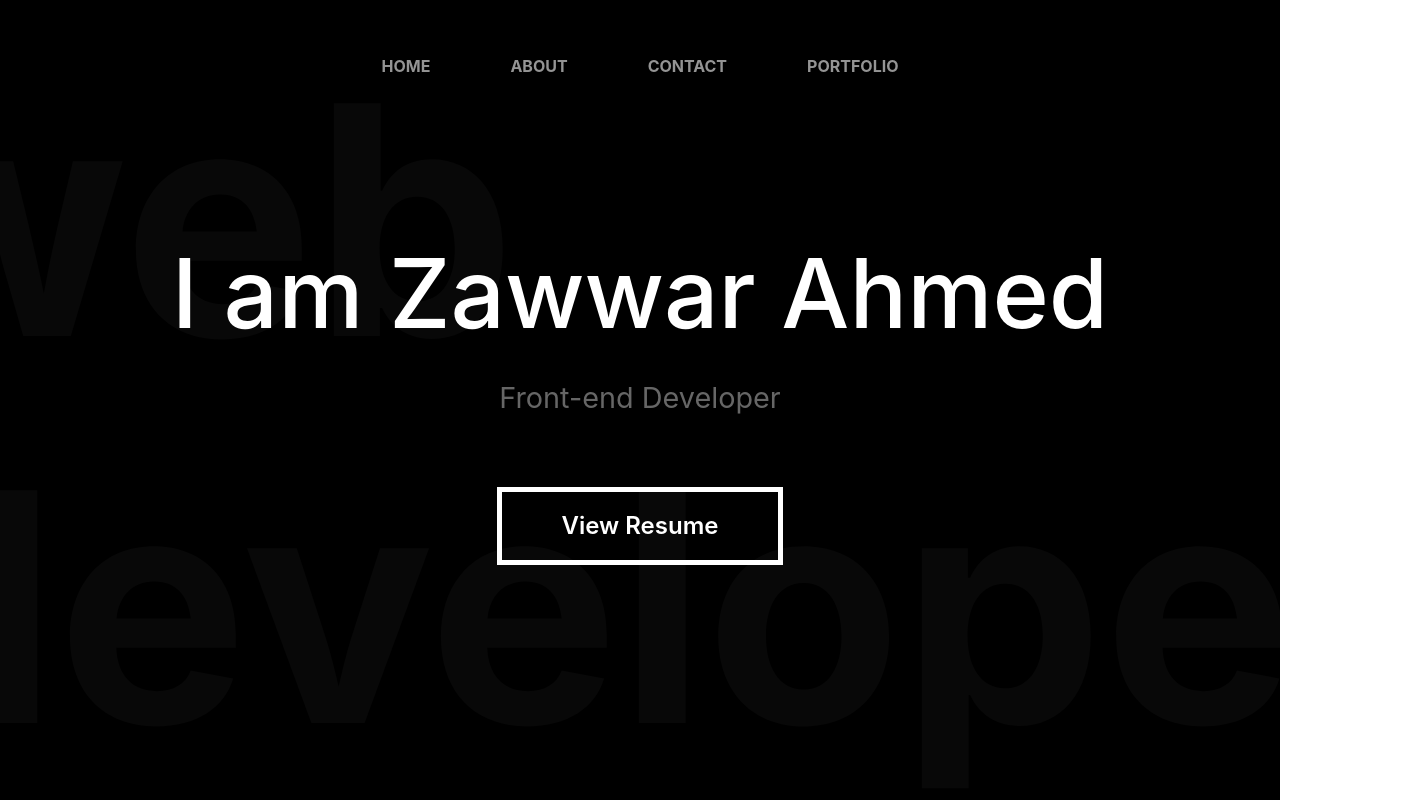
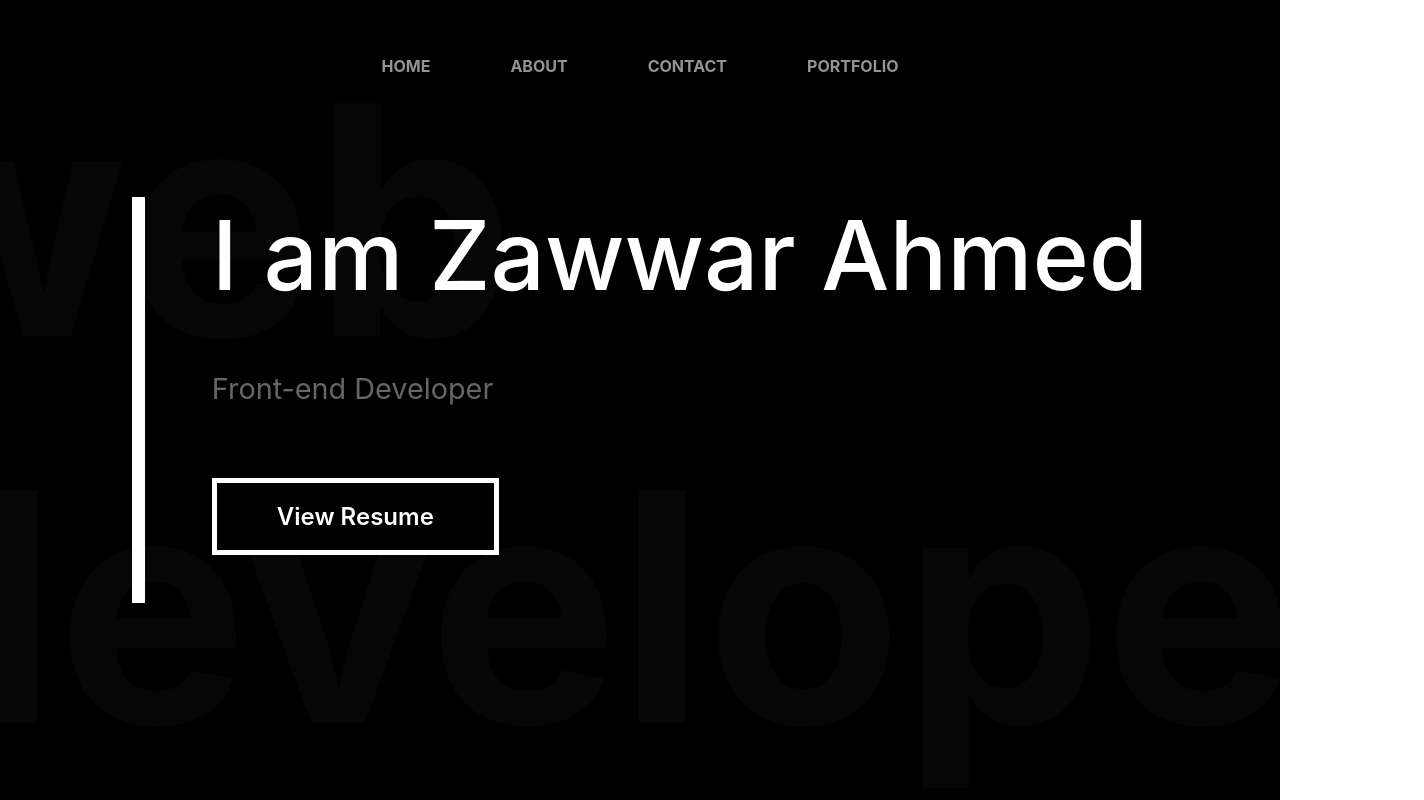
Before and after one commit to SyedZawwarAhmed/my-portfolio, a React (Create React App) app: page / in a window 1280 px wide. Shown: the top 800 px of the page, 1424 px wide, since content can reach past the window. Built offline with nearby package versions, Linux system fonts and the light colour scheme.

Commit message:
home page animations added

```diff
--- a/src/App.css
+++ b/src/App.css
@@ -9,6 +9,8 @@
   --dark: hsl(0, 0%, 0%);
   --grey: hsl(0, 0%, 58%);
   --dark-grey: hsl(0, 0%, 40%);
+  --accent: #8C5F66;
+  --accent: #614246;
 }
 
 html {
--- a/src/App.js
+++ b/src/App.js
@@ -2,6 +2,7 @@ import './App.css';
 import About from './components/About';
 import Home from './components/Home';
 import Navbar from './components/Navbar';
+import Portfolio from './components/Portfolio';
 
 function App() {
   return (
@@ -9,6 +10,7 @@ function App() {
       <Navbar />
       <Home />
       <About />
+      <Portfolio />
     </div>
   );
 }
--- a/src/components/Home.js
+++ b/src/components/Home.js
@@ -5,11 +5,14 @@ function Home() {
   return (
     <>
       <div id="home" className="home">
-        <h1 className="title">I am Zawwar Ahmed</h1>
-        <p className="role">Front-end Developer</p>
-        <a href="/#" className="resume">
-          View Resume
-        </a>
+        <div className="home-text">
+          <h1 className="title">I am Zawwar Ahmed</h1>
+          <p className="role">Front-end Developer</p>
+          <a className="resume">
+            View Resume
+          </a>
+        <div className="sidebar"></div>
+        </div>
         <h1 className="watermark">web developer</h1>
       </div>
     </>
--- /dev/null
+++ b/src/components/Portfolio.js
@@ -0,0 +1,13 @@
+import React from "react";
+
+function Portfolio() {
+  return (
+    <>
+      <div className="portfolio">
+
+      </div>
+    </>
+  );
+}
+
+export default Portfolio;
--- a/src/stylesheets/About.css
+++ b/src/stylesheets/About.css
@@ -27,7 +27,7 @@
 }
 
 .skills img {
-    height: 10rem
+  height: 10rem;
 }
 
 .skills {
@@ -37,13 +37,13 @@
   justify-content: center;
   align-items: center;
   background-color: var(--grey);
-    background-color: #39311D;
+  background-color: var(--accent);
 }
 
 .skills-title {
   font-size: 3rem;
   padding: 0.8em;
-    color: var(--light)
+  color: var(--light);
 }
 
 .logos {
--- a/src/stylesheets/Home.css
+++ b/src/stylesheets/Home.css
@@ -1,45 +1,161 @@
 .home {
+  position: relative;
   background-color: var(--dark);
   min-height: 100vh;
   display: flex;
   justify-content: center;
   align-items: center;
-  flex-direction: column;
+  overflow: hidden;
+}
+
+.home-text {
+  position: relative;
+  height: 100%;
+  padding-left: 5em;
+  z-index: 2;
 }
 
 .title {
+  position: relative;
   color: var(--light);
   font-size: 6rem;
-  margin-bottom: 0.3em;
+  margin-bottom: 0.6em;
   font-weight: 500;
+  /* line-height: 0.6em; */
+  animation: title-animation 0.6s;
+}
+
+.title:before {
+  content: "";
+  position: absolute;
+  top: 0;
+  bottom: 0;
+  background-color: black;
+  right: 0;
+  left: 100%;
+  animation: hometext-animation 0.6s ease-in-out;
+  animation-delay: 0.5s;
 }
 
 .role {
   font-size: 1.8rem;
   color: var(--dark-grey);
   margin-bottom: 2.5em;
+  animation: role-animation 1.2s;
+  animation-timing-function: linear;
 }
 
 .resume {
+  display: inline-block;
   font-size: 1.5rem;
   font-weight: 600;
   color: var(--light);
   text-decoration: none;
   padding: 0.8em 2.5em;
+  margin-bottom: 2em;
   border: 5px solid var(--light);
-  transition: 0.3s all ease-in-out;
+  transition: 0.25s all ease-in-out;
+  background-color: transparent;
+  animation: button-animation 1.7s;
+  animation-timing-function: ease-in-out;
 }
 
 .resume:hover {
   color: var(--dark);
+  border: 5px solid var(--accent);
+  background-color: var(--accent);
+}
+
+.sidebar {
+  position: absolute;
+  width: 0.8rem;
+  top: 0;
+  bottom: 0;
+  left: 0;
   background-color: var(--light);
+  animation: sidebar-animation 0.5s ease;
 }
 
 .watermark {
   position: absolute;
   font-size: 20rem;
-  color: hsla(0, 0%, 100%, 0.031);
+  color: hsla(0, 0%, 100%, 0.025);
   bottom: 0;
-  overflow: hidden;
   pointer-events: none;
+  animation: watermark-animation 2.3s;
+  animation-timing-function: ease-out;
 }
+
+@keyframes sidebar-animation {
+ from {
+   height: 0;
+ }
+ to {
+   height: 100%;
+ }
+}
+
+@keyframes title-animation {
+  from {
+    color: transparent;
+  }
+  to {
+    color: transparent;
+  }
+}
+
+ @keyframes hometext-animation {
+   from {
+     left: 0;
+    }
+    to {
+      left: 100%;
+    }
+}
+
+@keyframes role-animation {
+  0% {
+    opacity: 0;
+    margin-top: -4rem;
+  }
+
+  72.73% {
+    opacity: 0;
+    margin-top: -4rem;
+  }
+
+  100% {
+    opacity: 1;
+    margin-top: 0;
+  }
+}
+
+@keyframes button-animation {
+  0% {
+    opacity: 0;
+  }
+
+  73.3% {
+    transform: translateX(80%);
+    opacity: 0;
+  }
+
+  100% {
+    transform: translateX(0);
+    opacity: 1;
+  }
+}
+
+@keyframes watermark-animation {
+  0% {
+    opacity: 0;
+  }
+
+  90% {
+    opacity: 0;
+  }
+
+  100% {
+    opacity: 1;
+  }
+}
--- a/src/stylesheets/Navbar.css
+++ b/src/stylesheets/Navbar.css
@@ -3,7 +3,7 @@
   top: 0;
   right: 0;
   left: 0;
-  background-color: var(--dark);
+  z-index: 2;
 }
 
 .links {
@@ -20,6 +20,8 @@
   color: var(--grey);
   font-weight: 700;
   padding-bottom: 1em;
+  animation: navbar-animation 2s;
+  animation-timing-function: ease-in-out;
 }
 
 .link::after {
@@ -37,3 +39,17 @@
 .link:hover::after {
   width: 100%;
 }
+
+@keyframes navbar-animation {
+  0% {
+    opacity: 0;
+  }
+
+  75% {
+    opacity: 0;
+  }
+
+  100% {
+    opacity: 1;
+  }
+}
```
Also changed, not shown: src/stylesheets/Portfolio.css (added). Lines whose indentation alone changed are shown as unchanged.
